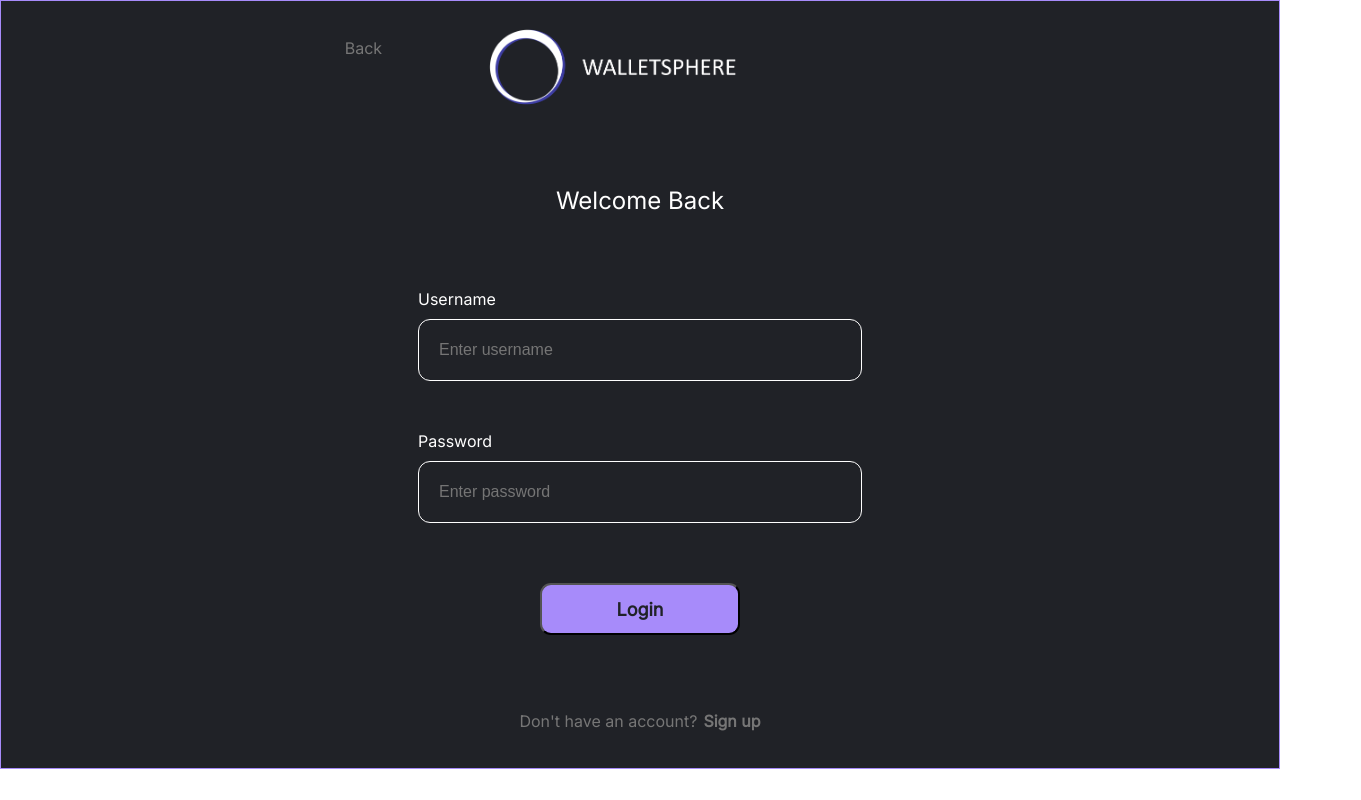
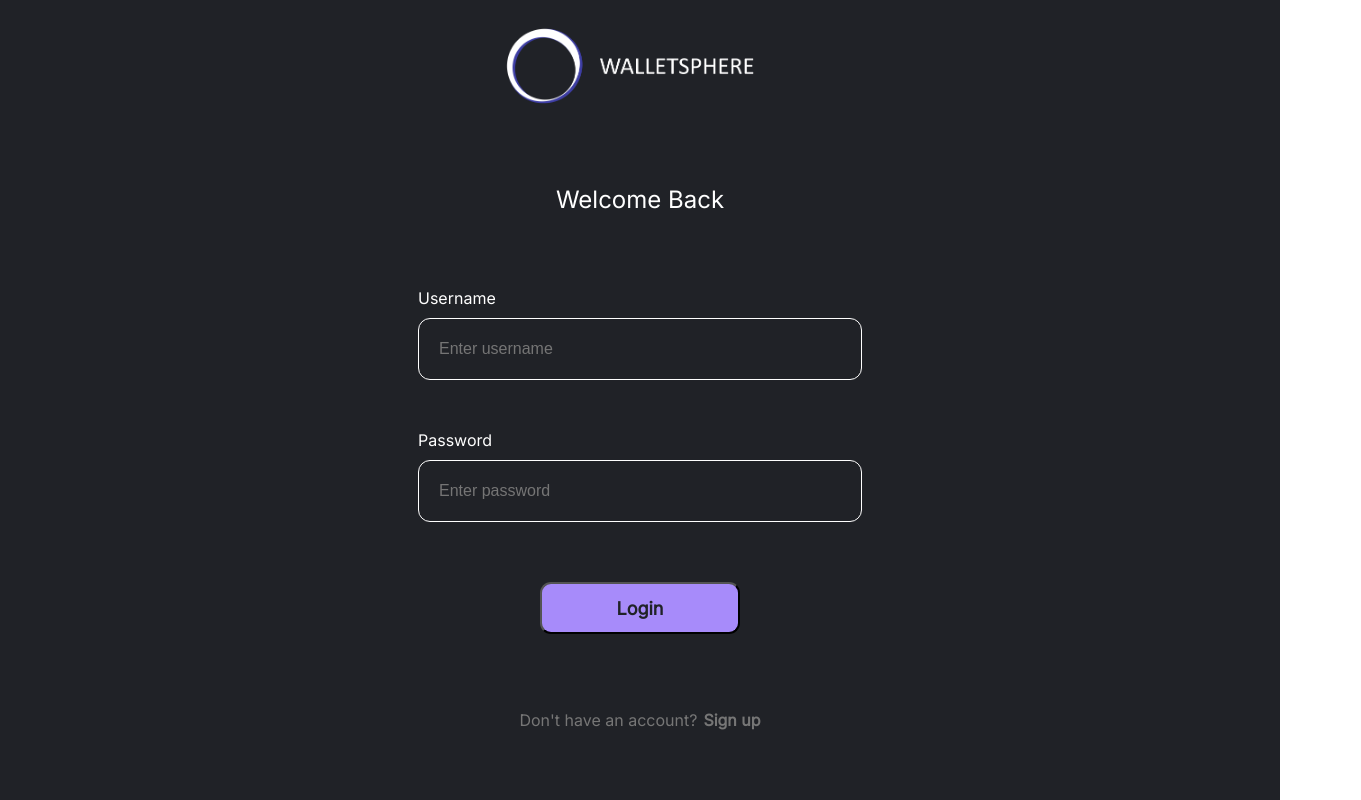
Before and after one commit to anastasia-sl/FE-first-app, a React (Create React App) app: page /logIn in a window 1280 px wide. Shown: the whole page, 1361 px wide, since content can reach past the window. Built offline with nearby package versions, Linux system fonts and the light colour scheme.

Commit message:
registration, login pages styles

```diff
--- a/src/molecules/LoginForm/index.js
+++ b/src/molecules/LoginForm/index.js
@@ -55,7 +55,7 @@ function LoginForm() {
         <div>
             <form className='FormBlock' onSubmit={handleSubmit}>
                 <Link to="/home" className="GoBackLink">
-                    <Typography fontWeight='body3' fontSize='title2'>Back</Typography>
+                    {/*<Typography fontWeight='body3' fontSize='title2'>Back</Typography>*/}
                     <img src={WSLogo} className='RegLogoImg'/>
                 </Link>
                 <Typography fontWeight='body3' variant='title5' color='white'>Welcome Back</Typography>
--- a/src/molecules/LoginForm/style.scss
+++ b/src/molecules/LoginForm/style.scss
@@ -9,7 +9,7 @@
   background-color:$black;
   padding: 21px 96px ;
   flex-shrink: 0;
-  border: 1px solid $violet;
+  //border: 1px solid $violet;
 
   .RegButtonDiv{
     display:flex;
@@ -29,7 +29,8 @@
     gap: 10px;
   }
   .GoBackLink{
-    padding-right: 598px;
+    padding-right: 426px;
+    padding-left:426px;
     text-decoration:none;
 
   }
--- a/src/molecules/RegistrationForm/index.js
+++ b/src/molecules/RegistrationForm/index.js
@@ -58,7 +58,7 @@ function RegistrationForm() {
             <form className='FormBlock' onSubmit={handleSubmit}>
 
                     <Link to="/home" className="GoBackLink">
-                        <Typography fontWeight='body3' fontSize='title2'>Back</Typography>
+                        {/*<Typography fontWeight='body3' fontSize='title2'>Back</Typography>*/}
                         <img src={WSLogo} className='RegLogoImg'/>
                     </Link>
 
--- a/src/molecules/RegistrationForm/style.scss
+++ b/src/molecules/RegistrationForm/style.scss
@@ -9,7 +9,7 @@
   background-color:$black;
   padding: 21px 96px ;
   flex-shrink: 0;
-  border: 1px solid $violet;
+  //border: 1px solid $violet;
 
   Input{
     background-color: $black;
@@ -63,6 +63,5 @@
     flex-direction: row;
     align-items: flex-start;
     gap:100px;
-    padding-left:426px;
   }
 }
--- a/src/pages/LogInPage/style.scss
+++ b/src/pages/LogInPage/style.scss
@@ -2,7 +2,6 @@
 
 .LoginPageDiv{
   background-color: $black;
-  //position: fixed;
-  //height: 100vh;
-  //width: 100%;
+  height: 100vh;
+  width: 100%;
 }
--- a/src/pages/registrationPage/style.scss
+++ b/src/pages/registrationPage/style.scss
@@ -2,7 +2,6 @@
 
 .RegistrationPageDiv{
   background-color: $black;
-  //position: fixed;
   height: 100vh;
   width: 100%;
 }
```
